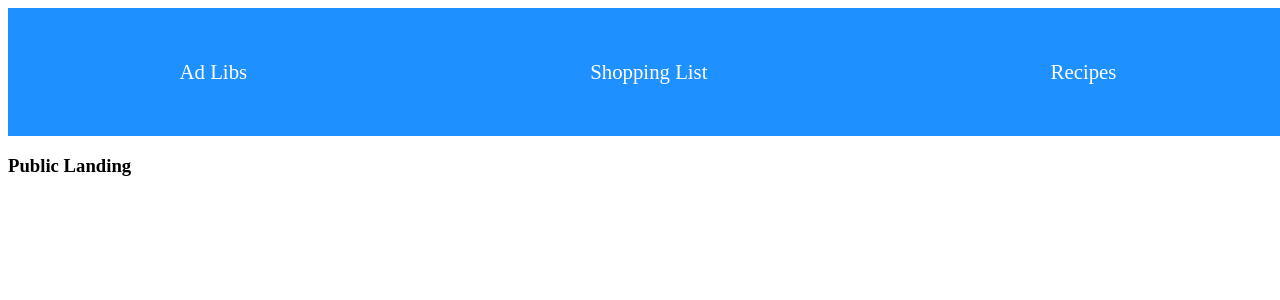
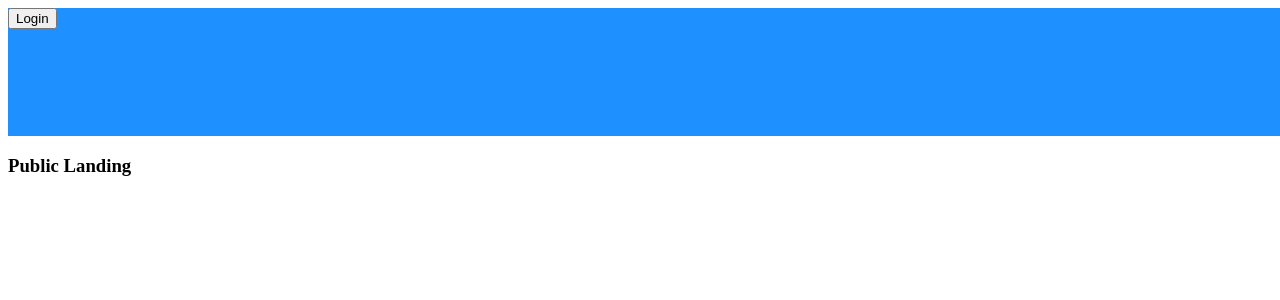
Before and after one commit to martucazpo/three-apps-login, a React (Create React App) app: page / in a window 1280 px wide. Shown: the top 300 px of the page. Built offline with nearby package versions, Linux system fonts and the light colour scheme.

Commit message:
set up pagination

```diff
--- a/src/App.js
+++ b/src/App.js
@@ -1,6 +1,8 @@
 import { Routes, Route } from "react-router-dom";
 import Header from "./components/Header";
 import PublicLanding from "./pages/PublicLanding";
+import PrivateLanding from "./pages/PrivateLanding";
+import Landing from "./pages/Landing";
 import AddLibs from "./add-libs/AddLibs";
 import Shopping from "./shopping/Shopping";
 import Recipes from "./recipes/Recipes";
@@ -10,10 +12,15 @@ const App = () => {
     <>
       <Header />
       <Routes>
-        <Route path="/" element={<PublicLanding />} />
-        <Route path="/addlibs" element={<AddLibs />} />
-        <Route path="/shopping" element={<Shopping />} />
-        <Route path="recipes" element={<Recipes />} />
+        <Route path="/" element={<PublicLanding />}>
+          <Route index element={<Landing />} />
+        </Route>
+        <Route path="/apps" element={<PrivateLanding />}>
+          <Route index element={<Landing />} />
+          <Route path="addlibs" element={<AddLibs />} />
+          <Route path="shopping" element={<Shopping />} />
+          <Route path="recipes" element={<Recipes />} />
+        </Route>
       </Routes>
     </>
   );
--- a/src/components/Header.jsx
+++ b/src/components/Header.jsx
@@ -1,32 +1,18 @@
-import { Link, useLocation } from "react-router-dom";
+import Navbar from "./Navbar";
 import styles from "./styles";
 
-const Header = () => {
-  const location = useLocation();
+const Header = (props) => {
   return (
     <header style={styles.headerStyle}>
-      <nav style={styles.navStyle}>
-        {location.pathname !== "/" && (
-          <Link to="/" style={styles.navLinkStyle}>
-            Home
-          </Link>
-        )}
-        {location.pathname !== "/addlibs" && (
-          <Link to="/addlibs" style={styles.navLinkStyle}>
-            Ad Libs
-          </Link>
-        )}
-        {location.pathname !== "/shopping" && (
-          <Link to="/shopping" style={styles.navLinkStyle}>
-            Shopping List
-          </Link>
-        )}
-        {location.pathname !== "/recipes" && (
-          <Link to="/recipes" style={styles.navLinkStyle}>
-            Recipes
-          </Link>
-        )}
-      </nav>
+      {props.isAuth ? (
+        <>
+          <Navbar />
+        </>
+      ) : (
+        <>
+          <button>Login</button>
+        </>
+      )}
     </header>
   );
 };
--- /dev/null
+++ b/src/components/Navbar.jsx
@@ -0,0 +1,32 @@
+import { Link, useLocation } from "react-router-dom";
+import styles from "./styles";
+
+const Navbar = () => {
+  const location = useLocation();
+  return (
+    <nav style={styles.navStyle}>
+      {location.pathname !== "/apps" && (
+        <Link to="/apps" style={styles.navLinkStyle}>
+          Home
+        </Link>
+      )}
+      {location.pathname !== "/apps/addlibs" && (
+        <Link to="/apps/addlibs" style={styles.navLinkStyle}>
+          Ad Libs
+        </Link>
+      )}
+      {location.pathname !== "/apps/shopping" && (
+        <Link to="/apps/shopping" style={styles.navLinkStyle}>
+          Shopping List
+        </Link>
+      )}
+      {location.pathname !== "/apps/recipes" && (
+        <Link to="/apps/recipes" style={styles.navLinkStyle}>
+          Recipes
+        </Link>
+      )}
+    </nav>
+  );
+};
+
+export default Navbar;
--- /dev/null
+++ b/src/pages/Landing.jsx
@@ -0,0 +1,13 @@
+import React from "react";
+
+class Landing extends React.Component {
+  render() {
+    return this.props.isAuth ? (
+      <h3>Private Landing</h3>
+    ) : (
+      <h3>Public Landing</h3>
+    );
+  }
+}
+
+export default Landing;
--- /dev/null
+++ b/src/pages/PrivateLanding.jsx
@@ -0,0 +1,6 @@
+import { Navigate, Outlet } from "react-router-dom";
+
+const PrivateLanding = (props) =>
+  props.isAuth ? <Outlet /> : <Navigate to="/" />;
+
+export default PrivateLanding;
--- a/src/pages/PublicLanding.jsx
+++ b/src/pages/PublicLanding.jsx
@@ -1,9 +1,6 @@
-const PublicLanding = () => {
-  return (
-    <>
-      <h3>Public Landing</h3>
-    </>
-  );
-};
+import { Outlet, Navigate } from "react-router-dom";
+
+const PublicLanding = (props) =>
+  props.isAuth ? <Navigate to="/apps" /> : <Outlet />;
 
 export default PublicLanding;
```
